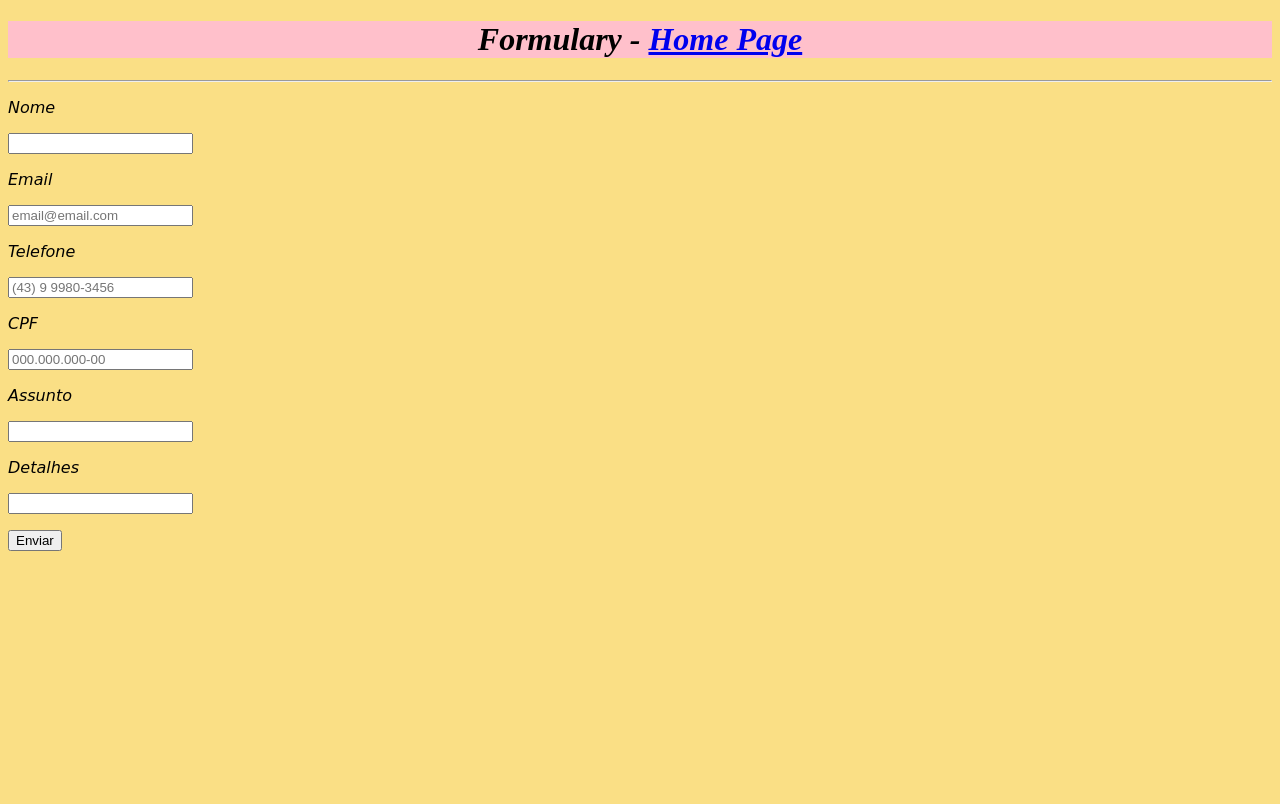
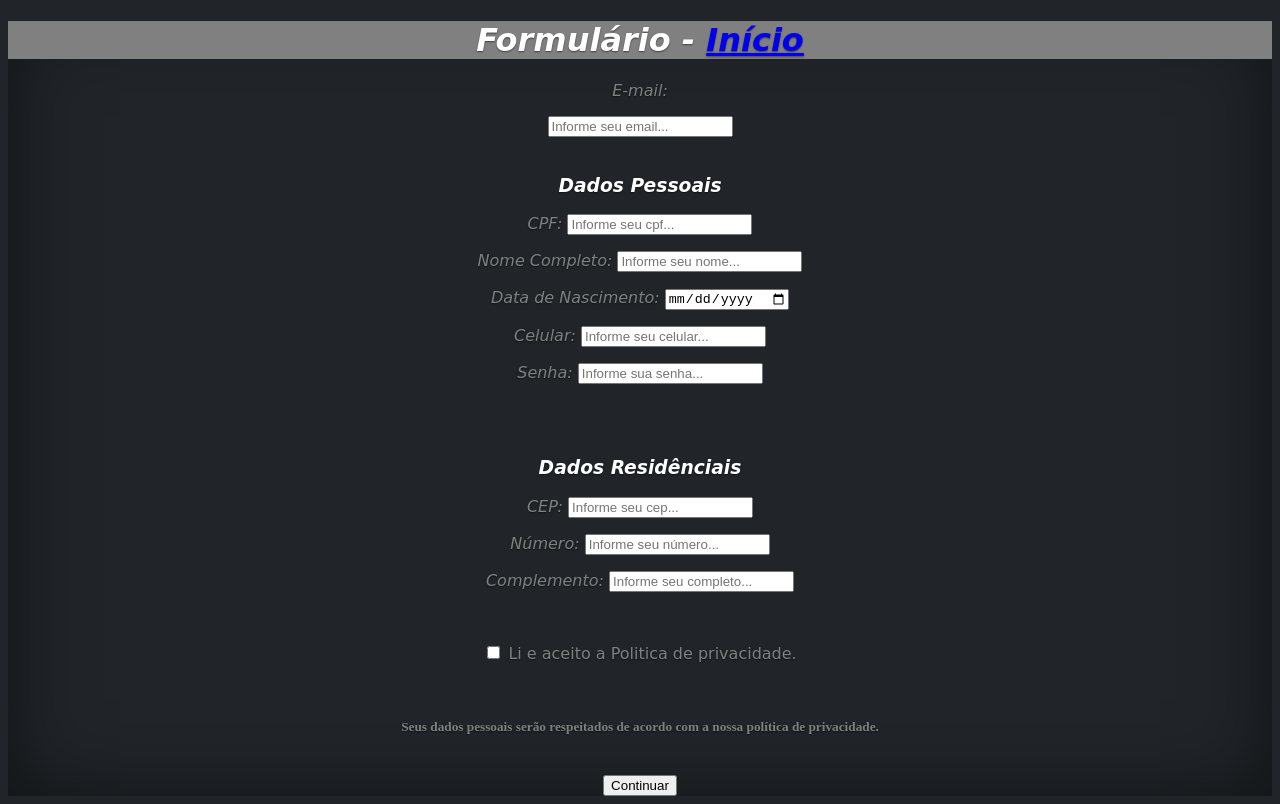
Before and after one commit to BrunoPires13/Projeto-Avaliatvo, a plain HTML site: page formulario.html in a window 1280 px wide. Drawn offline with Linux system fonts and the light colour scheme; files that its build step writes are made by us from their sources.

Commit message:
estrutura de arquivos do projeto web

```diff
--- a/_css/estilo.css
+++ b/_css/estilo.css
@@ -1,19 +1,67 @@
-h1 {
-		background-color: pink;
+body { text-shadow: 0 .05rem .1rem rgba(0, 0, 0, .5);
+       box-shadow: inset 0 0 5rem rgba(0, 0, 0, .5);
+       background-color:rgb(33, 37, 41)
+     }
+
+
+h1 { background-color: gray;
 	 text-align: center;
+	 color: white;
    }
-	h2 {
-	    text-align: center;
+
+
+h2 { text-align: center;
+     color: white;
    }
-	h5 {
-	    text-align: center;
+
+
+h3 { text-align: center;
+	 color: white;
    }
-	p {
-		font-family: cursive;
+
+
+h5 { text-align: center;
+	 color: gray;
    }
-	img {
-		display: block;
+
+
+p { font-family: cursive;
+	color: gray;
+  }
+
+
+li { font-family: cursive;
+	 color: gray;
+   }
+
+
+img { display: block;
 	  margin-left: auto;
 	  margin-right: auto;
 	}
+
+
+form { text-align: center;
+     }
+
+button { display: flex;
+	     margin-left: auto;
+	     margin-right: auto;
+       }
+
+
+label { text-align: center;
+      }
+
+
+i { text-align: center;
+	font-family: cursive;
+	color: gray;
+  }
+
+
+.container { max-width: 960px;
+           }
+
+
 </style>
--- a/_css/estilocss.css
+++ /dev/null
@@ -1,19 +0,0 @@
-h1 {
-	background-color: pink;
-	text-align: center;
-	}
-h2 {
-	text-align: center;
-	}
-h5 {
-	text-align: center;
-	}
-p {
-	font-family: cursive;
-	}
-img {
-	display: block;
-	margin-left: auto;
-	margin-right: auto;
-	}
-</style>
--- /dev/null
+++ b/controller.js
@@ -0,0 +1,20 @@
+//FUNÇÃO PARA VERIFICAR PREENCHIMENTO DE CAMPOS DO FORMULÁRIO
+function verificar(){
+var email = document.getElementByid ("email").value;
+var cpf = document.getElementByid ("cpf").value;
+var name = document.getElementByid ("name").value;
+var dn = document.getElementByid ("dn").value;
+var cellphone = document.getElementByid ("cellphone").value;
+var password = document.getElementByid ("password").value;
+var cep = document.getElementByid ("cep").value;
+var number = document.getElementByid ("number").value;
+var complement = document.getElementByid ("complement").value;
+
+//|| !cpf || !name || !dn || !cellphone || !password || !cep || !number || !complement
+if (!email){
+alert("Campos não preenchidos, favor preenchê-los");
+} else {
+	alert ("Campos preenchidos com sucesso");
+	 }
+
+}
--- a/formulario.html
+++ b/formulario.html
@@ -1,34 +1,41 @@
 <!DOCTYPE html>
 <html>
 <head>
-<link rel="stylesheet" type="text/css" href="estilo.css">
+    <meta charset="utf-8">
     <title> Trabalho Escolar </title>
     <link rel="stylesheet" type="text/css" href="_css/estilo.css">
+    <script src="controller.js"></script>
 </head>
-<body style="background-color:rgb(250, 223, 133)">
-	<i> <h1> Formulary - <a href="index.html">Home Page</a> </h1>
-	<hr>
-	<form>
-		<p> Nome </p>
-		<input type="text" name="nome">
+
+<body>
+
+    <i>
+    <h1> Formulário - <a href="index.html">Início</a> </h1>
+
+    <form method="post">
+        <p> E-mail: </p>
+        <input type="email" id="email" name="email" placeholder="Informe seu email...">
         <br>
-		<p> Email </p>
-		<input type="Email" name="email" placeholder="email@email.com">
         <br>
-		<p> Telefone </p>
-		<input type="Telefone" name="telefone" placeholder="(43) 9 9980-3456">
+        <h3> Dados Pessoais </h3>
+        <p> CPF: <input type="cpf" id="cpf" name="cpf" placeholder="Informe seu cpf..."> </p>
+        <p> Nome Completo: <input type="text" id="name" name="name" placeholder="Informe seu nome..."> </p>
+        <p> Data de Nascimento: <input type="date" id="dn" name="dn"> </p>
+        <p> Celular: <input type="cellphone" id="cellphone" name="cellphone" placeholder="Informe seu celular..."> </p>
+        <p> Senha: <input type="password" id="password" name="password" placeholder="Informe sua senha..."> </p><br><br>
+        <h3> Dados Residênciais </h3>
+        <p> CEP: <input type="cep" id="cep" name="cep" placeholder="Informe seu cep..."> </p>
+        <p> Número: <input type="number" id="number" name="number" placeholder="Informe seu número..."> </p>
+        <p> Complemento: <input type="complement" id="complement" name="complement" placeholder="Informe seu completo..."> </p>
+        </i>
         <br>
-		<p> CPF </p>
-		<input type="CPF" name="cpf" placeholder="000.000.000-00">
+        <div class="checkbox mb-3">
+          <p> <input type="checkbox" value="remember-me"> Li e aceito a Politica de privacidade. </p>
           <br>
-		<p> Assunto </p>
-		<input type="Assunto" name="assunto">
+          <h5>Seus dados pessoais serão respeitados de acordo com a nossa política de privacidade.</h5>
           <br>
-		<p> Detalhes </p>
-		<input type="Detalhes" name="detalhes">
-		<p> </p>
-		<button> Enviar </button>
-		<br> </i>
+          <button onclick="verificar()" name="cadastrar">Continuar</button>
+        </div>
     </form>
 </body>
 </html>
```
Also changed, not shown: _js/controller.js (added, +20 -0 lines), index.html (+48 -15 lines). Lines whose indentation alone changed are shown as unchanged.
